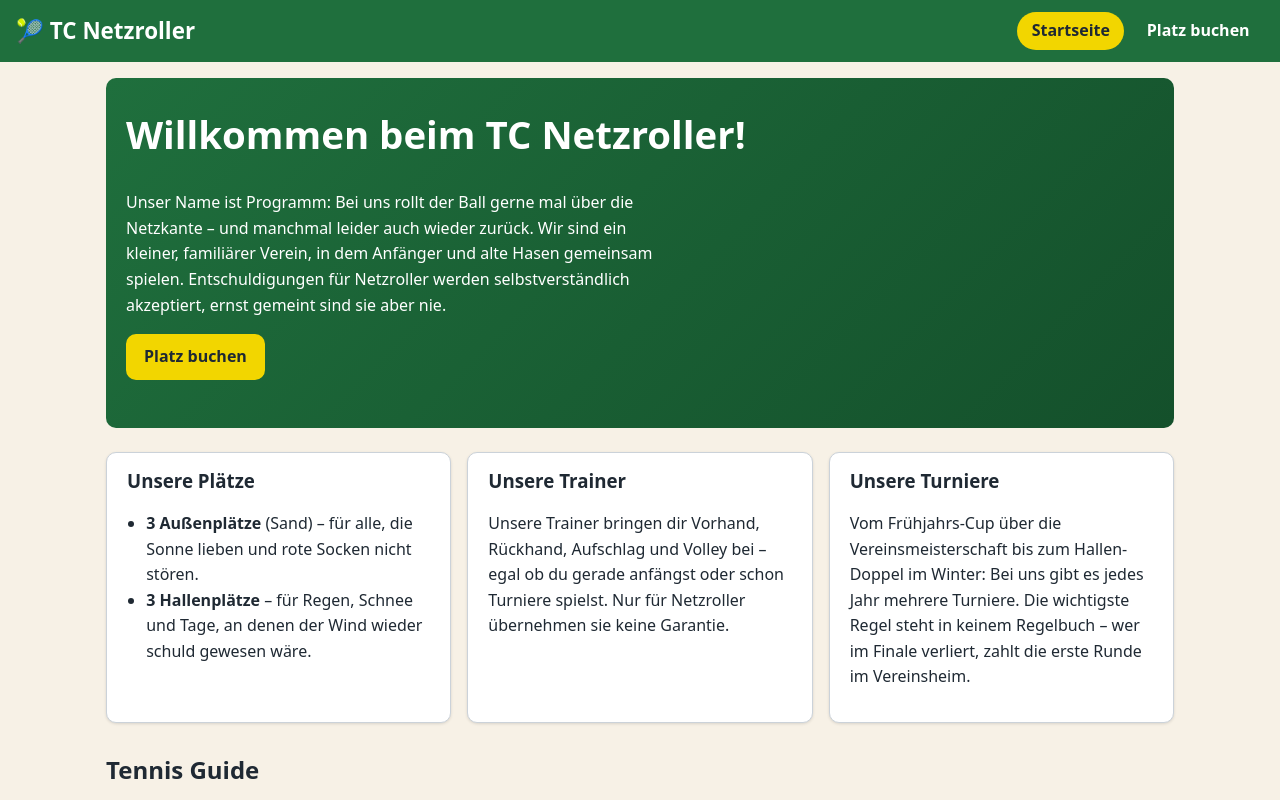
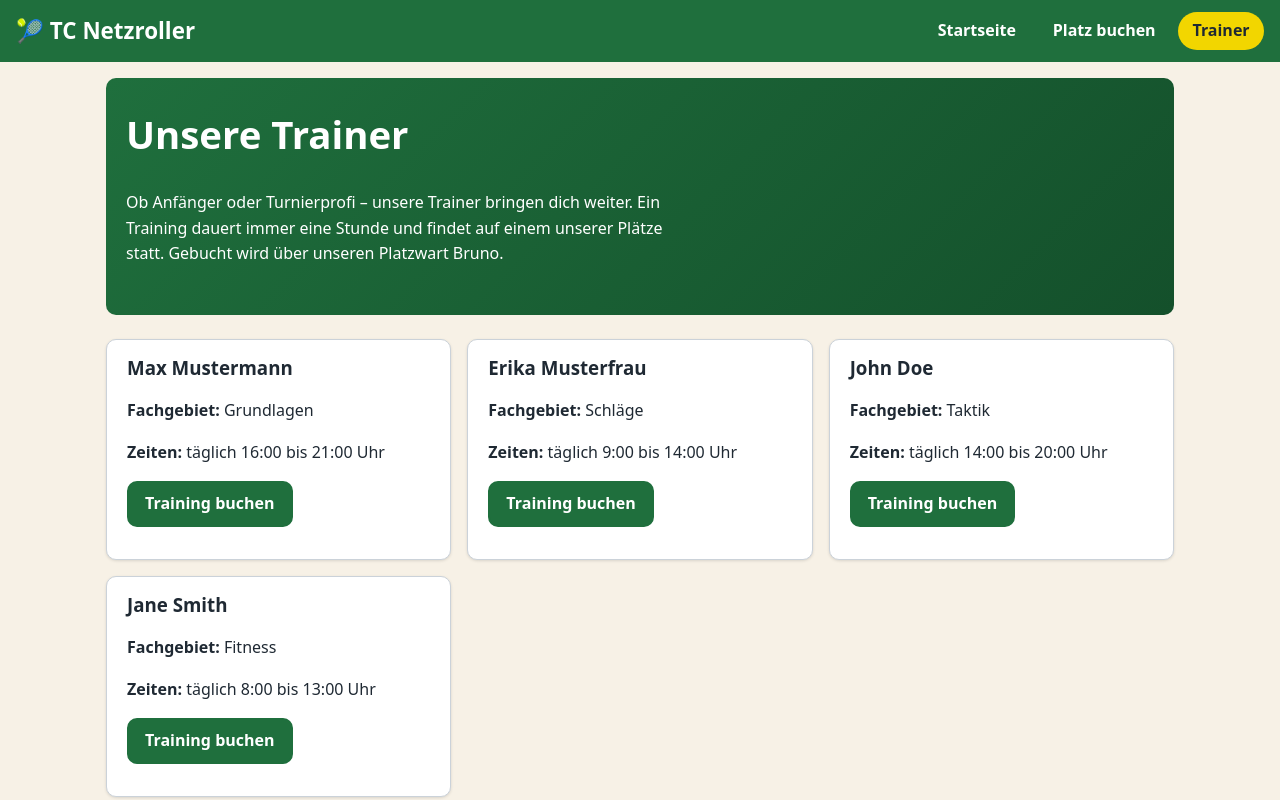
Before and after one commit to AMPFV1/TennisGuide, a React (Vite) app: page /trainer in a window 1280 px wide. Before the commit this address led to /. Shown: the top 800 px of the page. Built offline with nearby package versions, Linux system fonts and the light colour scheme; no server answers.

Commit message:
Neue Seite mit einer Trainer übersicht eingerichtet

```diff
--- a/src/App.tsx
+++ b/src/App.tsx
@@ -4,6 +4,7 @@ import { Routes, Route, Navigate } from 'react-router-dom';
 import Navigation from './komponenten/Navigation.tsx';
 import Startseite from './seiten/Startseite.tsx';
 import PlatzBuchung from './seiten/PlatzBuchung.tsx';
+import TrainerUebersicht from './seiten/TrainerUebersicht.tsx';
 
 function App(): React.JSX.Element {
   return (
@@ -16,6 +17,7 @@ function App(): React.JSX.Element {
         <Routes>
           <Route path='/' element={<Startseite />} />
           <Route path='/plaetze' element={<PlatzBuchung />} />
+          <Route path='/trainer' element={<TrainerUebersicht />} />
           {/* Unbekannte URL -> zurueck zur Startseite */}
           <Route path='*' element={<Navigate to='/' replace />} />
         </Routes>
--- a/src/komponenten/Navigation.tsx
+++ b/src/komponenten/Navigation.tsx
@@ -22,6 +22,11 @@ function Navigation(): React.JSX.Element {
               Platz buchen
             </NavLink>
           </li>
+          <li>
+            <NavLink to='/trainer' className={linkKlasse}>
+              Trainer
+            </NavLink>
+          </li>
         </ul>
       </nav>
     </header>
--- a/src/seiten/Startseite.tsx
+++ b/src/seiten/Startseite.tsx
@@ -41,6 +41,9 @@ function Startseite(): React.JSX.Element {
           Unsere Trainer bringen dir Vorhand, Rückhand, Aufschlag und Volley bei
           – egal ob du gerade anfängst oder schon Turniere spielst. Nur für
           Netzroller übernehmen sie keine Garantie.
+        </p>
+        <p>
+          <Link to='/trainer'>Alle Trainer ansehen</Link>
         </p>
 
         </article>
--- /dev/null
+++ b/src/seiten/TrainerUebersicht.tsx
@@ -0,0 +1,41 @@
+// Seite mit allen Trainern
+// (heisst nicht "Trainer.tsx", weil es den Typ Trainer schon gibt)
+import { Link } from 'react-router-dom';
+import { trainerListe } from '../daten/trainer.ts';
+
+function TrainerUebersicht(): React.JSX.Element {
+  return (
+    <>
+      <section className='hero' aria-label='Unsere Trainer'>
+        <h2>Unsere Trainer</h2>
+        <p>
+          Ob Anfänger oder Turnierprofi – unsere Trainer bringen dich weiter. Ein Training
+          dauert immer eine Stunde und findet auf einem unserer Plätze statt. Gebucht wird
+          über unseren Platzwart Bruno.
+        </p>
+      </section>
+
+      <section className='karten' aria-label='Liste der Trainer'>
+        {trainerListe.map((trainer) => (
+          <article key={trainer.id} className='karte'>
+            <h3>{trainer.name}</h3>
+            <p>
+              <strong>Fachgebiet:</strong> {trainer.fachgebiet}
+            </p>
+            <p>
+              {/* bisUhr ist die letzte Stunde, die man buchen kann, deshalb + 1 */}
+              <strong>Zeiten:</strong> täglich {trainer.vonUhr}:00 bis {trainer.bisUhr + 1}:00 Uhr
+            </p>
+            <p>
+              <Link className='button' to='/plaetze'>
+                Training buchen
+              </Link>
+            </p>
+          </article>
+        ))}
+      </section>
+    </>
+  );
+}
+
+export default TrainerUebersicht;
```
Also changed, not shown: 1 other file (tests, documents, lock files or other folders).
